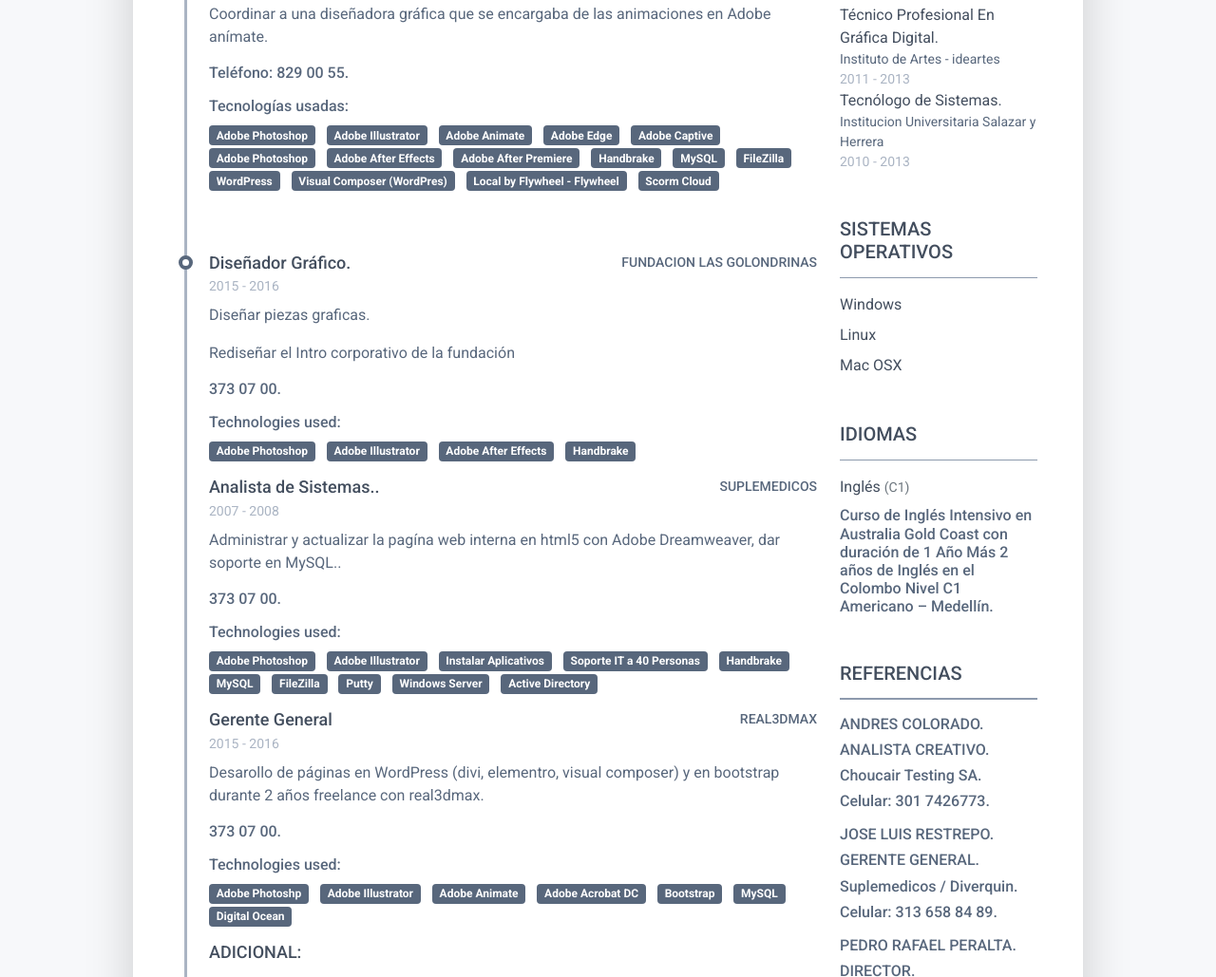
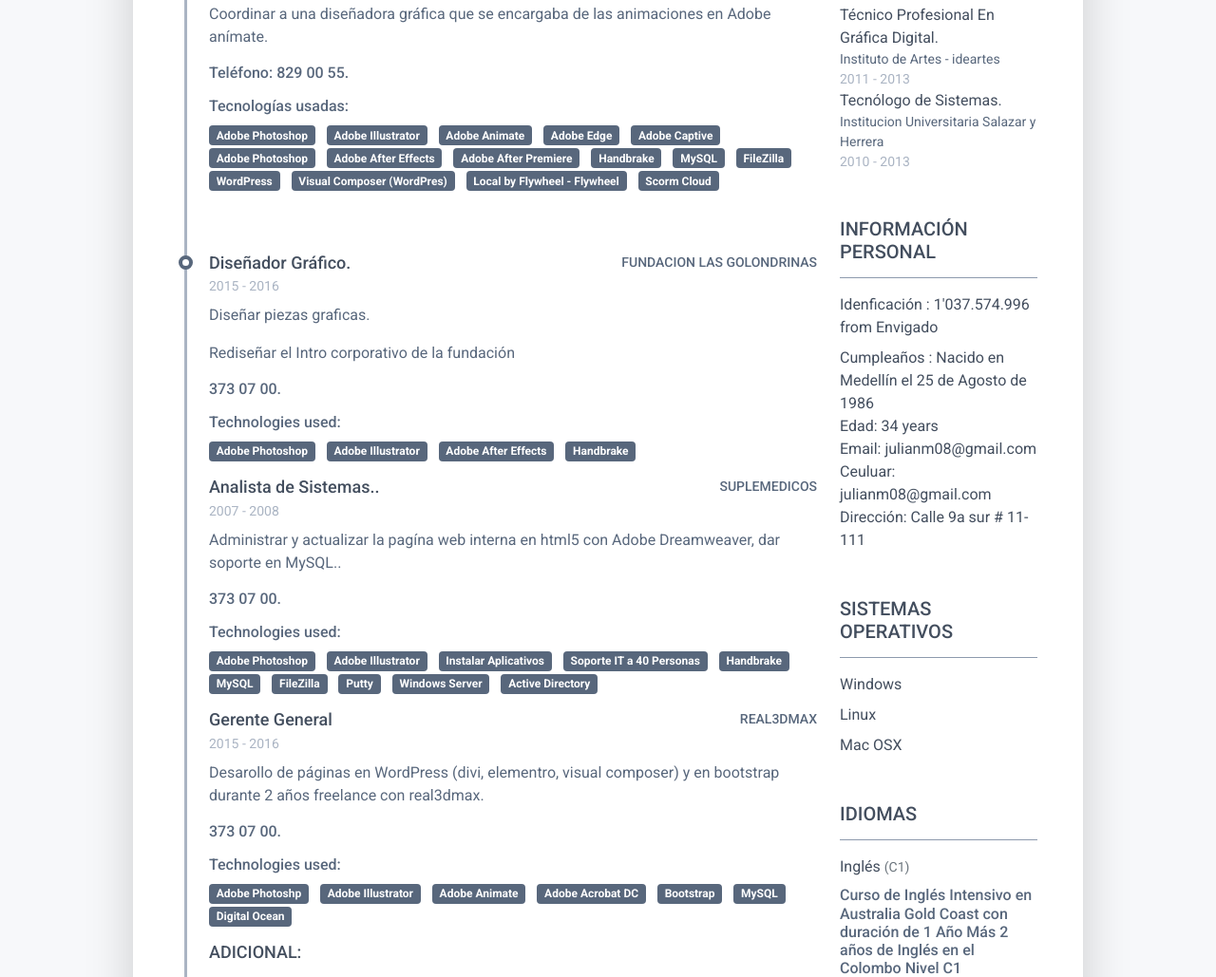
Before and after one commit to julian0808/Hoja-de-vida-JULIAN-MESA-RESTR-Magento-ESEPO, a plain HTML site: page index.html in a window 1280 px wide. Shown: the part 1636-2665 px from the top of the page at 95% size. Drawn offline with Linux system fonts and the light colour scheme.

Commit message:
index.html

```diff
--- a/index.html
+++ b/index.html
@@ -411,6 +411,32 @@
 						    </div>
 					    </section>
 
+						<section class="resume-section education-section mb-5">
+						    <h2 class="resume-section-title text-uppercase font-weight-bold pb-3 mb-3">INFORMACIÓN PERSONAL</h2>
+						    <div class="resume-section-content">
+							    <ul class="list-unstyled">
+								    <li class="mb-2">
+								        <div class="resume-degree font-weight-bold">Idenficación : 1'037.574.996 from Envigado </div>
+								    </li>
+								    <li>
+								        <div class="resume-degree font-weight-bold">Cumpleaños : Nacido en Medellín el 25 de Agosto de 1986</div>
+								    </li>
+								    <li>
+								        <div class="resume-degree font-weight-bold">Edad: 34 years</div>
+								    </li>
+								    <li>
+								        <div class="resume-degree font-weight-bold">Email: julianm08@gmail.com</div>
+								    </li>
+								    <li>
+								        <div class="resume-degree font-weight-bold">Ceuluar: julianm08@gmail.com</div>
+								    </li>
+								    <li>
+								        <div class="resume-degree font-weight-bold">Dirección: Calle 9a sur # 11-111</div>
+								    </li>
+							    </ul>
+						    </div>
+					    </section>
+
 					    <section class="resume-section education-section mb-5">
 						    <h2 class="resume-section-title text-uppercase font-weight-bold pb-3 mb-3">SISTEMAS OPERATIVOS</h2>
 						    <div class="resume-section-content">
```
